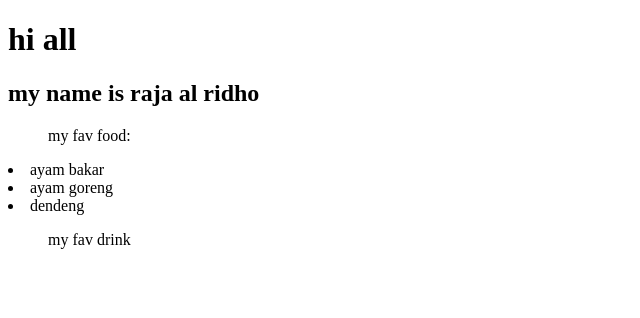
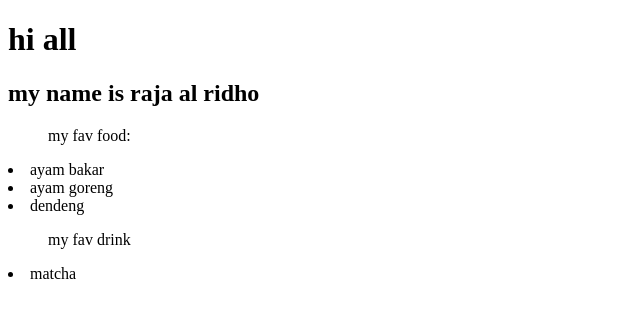
Before and after one commit to alridho12/latihan_git, a plain HTML site: page index.html in a window 1280 px wide. Shown: the whole page, without its empty margins (0-640 px from the left). Drawn offline with Linux system fonts and the light colour scheme.

Commit message:
fav drink 1

```diff
--- a/index.html
+++ b/index.html
@@ -14,6 +14,7 @@
     <li>ayam goreng</li>
     <li>dendeng</li>
     <ul>my fav drink</ul>
+    <li>matcha</li>
 
 </body>
 </html>
```
